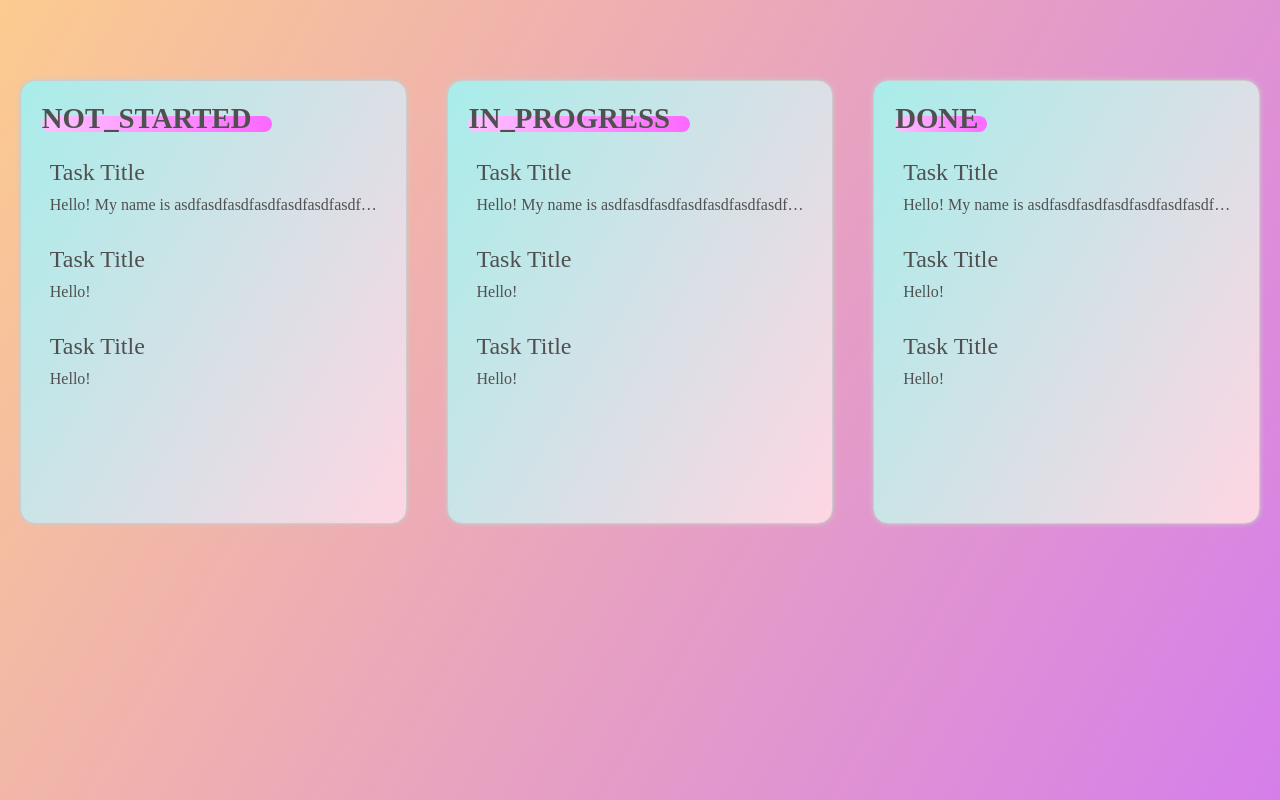
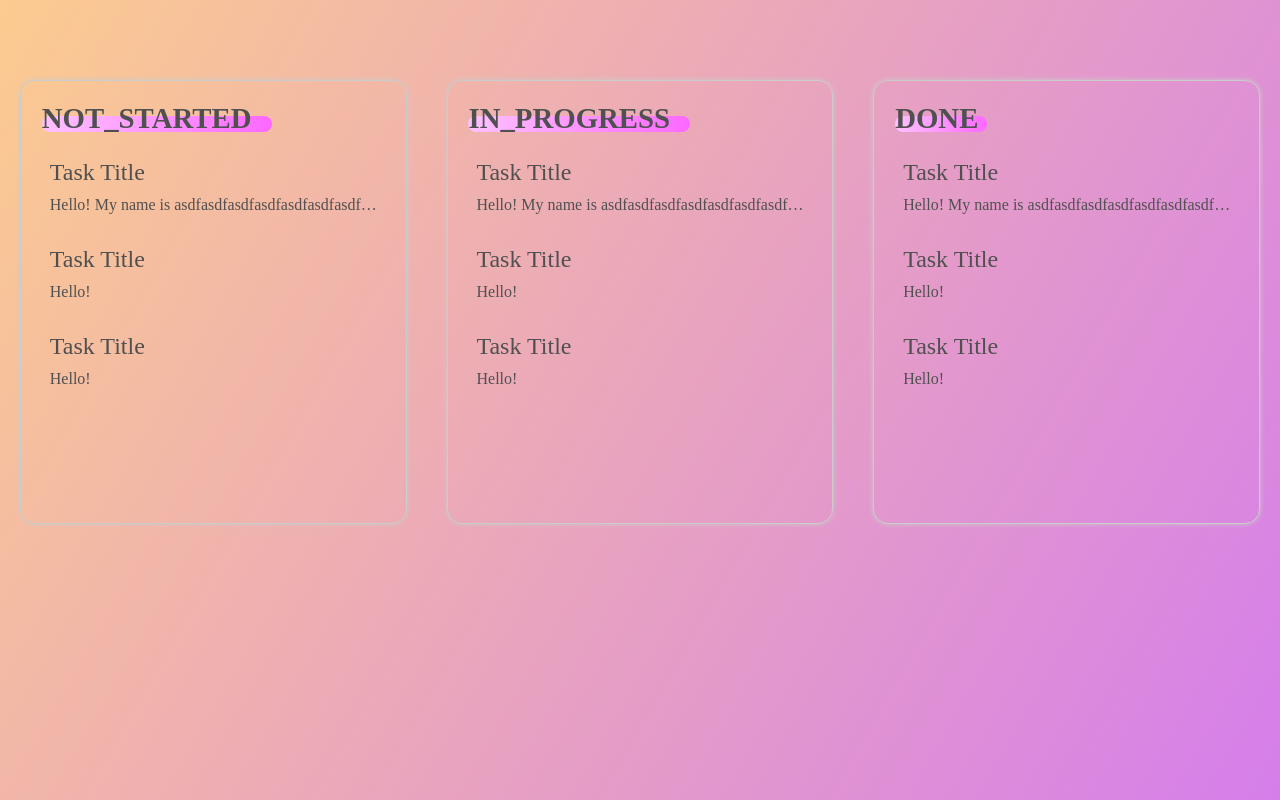
Before and after one commit to July249/kanban-board, a React (Create React App) app: page / in a window 1280 px wide. Built offline with nearby package versions, Linux system fonts and the light colour scheme; the HTML template or start-up script is replaced by a standard one.

Commit message:
design: fix color variables and adding column_title background-image

```diff
--- a/src/index.css
+++ b/src/index.css
@@ -4,11 +4,12 @@
   --COLOR-GRAY-LIGHT: #cccccc;
   --COLOR-ONGOING: #98c1d9;
   --COLOR-DONE: #ee6c4d;
-  --COLOR-HOVER1: #a8edea;
-  --COLOR-HOVER2: #fed6e3;
   --COLOR-TEXT: #505050;
+  --COLOR-HOVER: #fff;
   --COLOR-BACKGROUND1: #fccb90;
   --COLOR-BACKGROUND2: #d57eeb;
+  --COLOR-BACKGROUND3: #a8edea;
+  --COLOR-BACKGROUND4: #fed6e3;
 }
 
 body {
@@ -19,3 +20,15 @@
   list-style: none;
   padding: 0;
 }
+
+.NOT_STARTED:before {
+  background-image: linear-gradient(to right, #ffd8d8 0%, #ffa973 100%);
+}
+
+.IN_PROGRESS::before {
+  background-image: linear-gradient(to right, #abffe1 0%, #6dffbd 100%);
+}
+
+.DONE::before {
+  background-image: linear-gradient(to right, #fec2ff 0%, #fc68ff 100%);
+}
```
